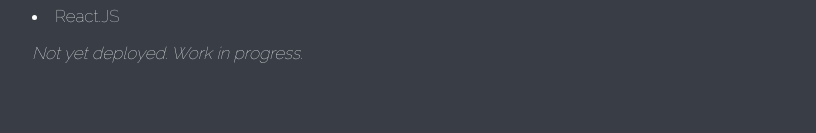
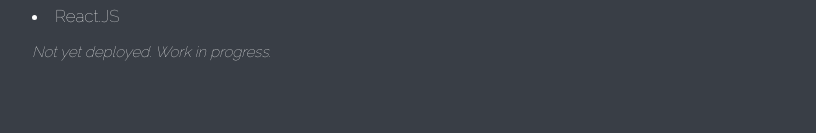
Before and after one commit to MashuMaru/personal-site, a React (Create React App) app: page / in a window 1280 px wide. Shown: the part 2480-2613 px from the top of the page, without its empty margins (224-1040 px from the left). Built offline with nearby package versions, Linux system fonts and the light colour scheme.

Commit message:
minor CSS amendments

```diff
--- a/public/styles.css
+++ b/public/styles.css
@@ -253,7 +253,7 @@
     min-width: 100%;
     height: 100vh;
     z-index: -1;
-    opacity: 40%;
+    opacity: 35%;
     -webkit-mask-image:-webkit-gradient(linear, left top, left bottom, from(rgb(114, 114, 114)), to(rgba(252, 252, 252, 0)));
       mask-image: linear-gradient(to bottom, rgb(90, 90, 90), rgba(224, 224, 224, 0));
     background-attachment: fixed;
@@ -365,3 +365,7 @@
     color: #c6ebc9;
     font-style: italic;
 }
+
+.caveat {
+    font-size: 15px;
+}
--- a/src/Components/About.js
+++ b/src/Components/About.js
@@ -7,7 +7,7 @@
     return  <section id="about">
     <hr></hr>
 
-    <div className='about-section' data-aos="fade-right" data-aos-duration="2000">
+    <div className='about-section' data-aos="fade-right" data-aos-duration="1500">
         <h1 className="title">About Me</h1>
     <div className="col about-pic-section">
         <img className="profile-pic" src={Mashumaru} alt="pic-of-me"></img>
--- a/src/Components/Projects/NotesApp.js
+++ b/src/Components/Projects/NotesApp.js
@@ -20,7 +20,7 @@
         <p className="about-details"><li>CSS</li></p>
         <p className="about-details"><li>Javascript</li></p>
         <p className="about-details"><li>React.JS</li></p>
-        <p className="about-details"><i>Not yet deployed. Work in progress.</i></p>
+        <p className="caveat"><i>Not yet deployed. Work in progress.</i></p>
 
 
         </div>
```
Also changed, not shown: 1 other file (tests, documents, lock files or other folders).
